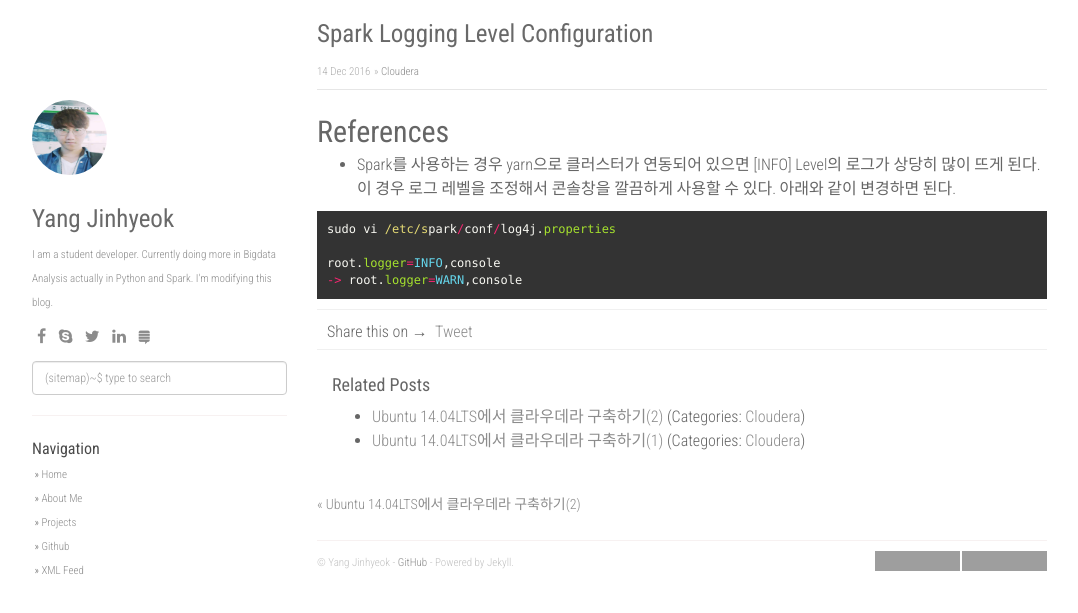
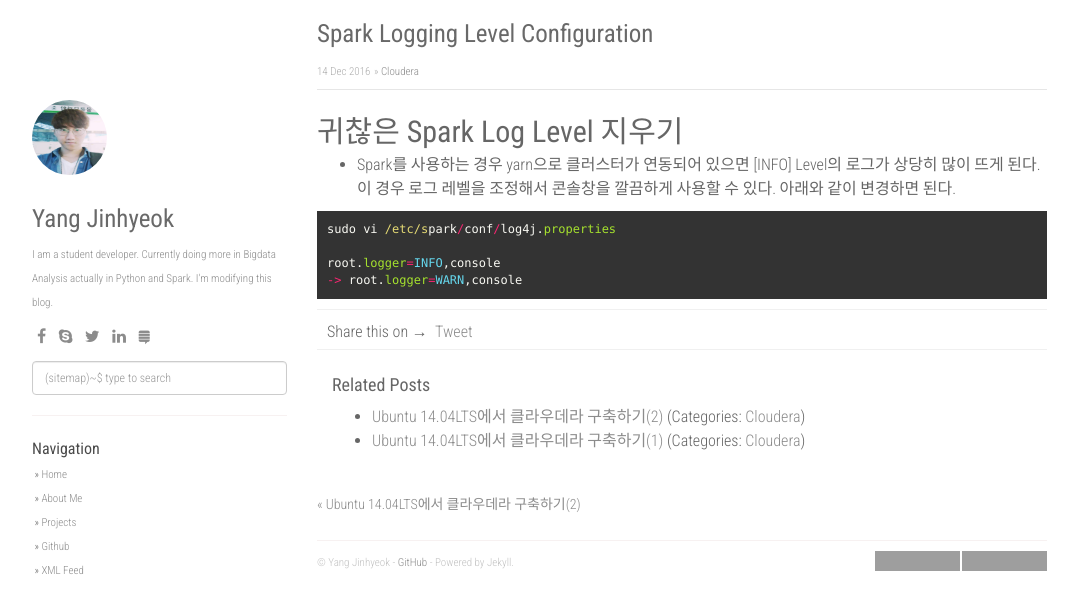
Before and after one commit to Yangyangii/Yangyangii.github.io, a Jekyll site: the page built from _posts/2016-12-14-Spark-Logging-Level-Configuration.markdown, in a window 1280 px wide. Shown: the top 613 px of the page, without its empty margins (53-1131 px from the left). Built offline with Jekyll 4.4.1, drawn with Linux system fonts in a browser that asks for light colours; nearby versions of some CDN libraries; comment, search, counter and statistics services are not loaded; grey boxes are pictures that could not be loaded.

Commit message:
Spark Posting typo

```diff
--- a/_posts/2016-12-14-Spark-Logging-Level-Configuration.markdown
+++ b/_posts/2016-12-14-Spark-Logging-Level-Configuration.markdown
@@ -7,7 +7,7 @@ categories: [Cloudera]
 
 
 
-## References
+## 귀찮은 Spark Log Level 지우기
 +   Spark를 사용하는 경우 yarn으로 클러스터가 연동되어 있으면 [INFO] Level의 로그가 상당히 많이 뜨게 된다. 이 경우 로그 레벨을 조정해서 콘솔창을 깔끔하게 사용할 수 있다. 아래와 같이 변경하면 된다.
 
 
```
